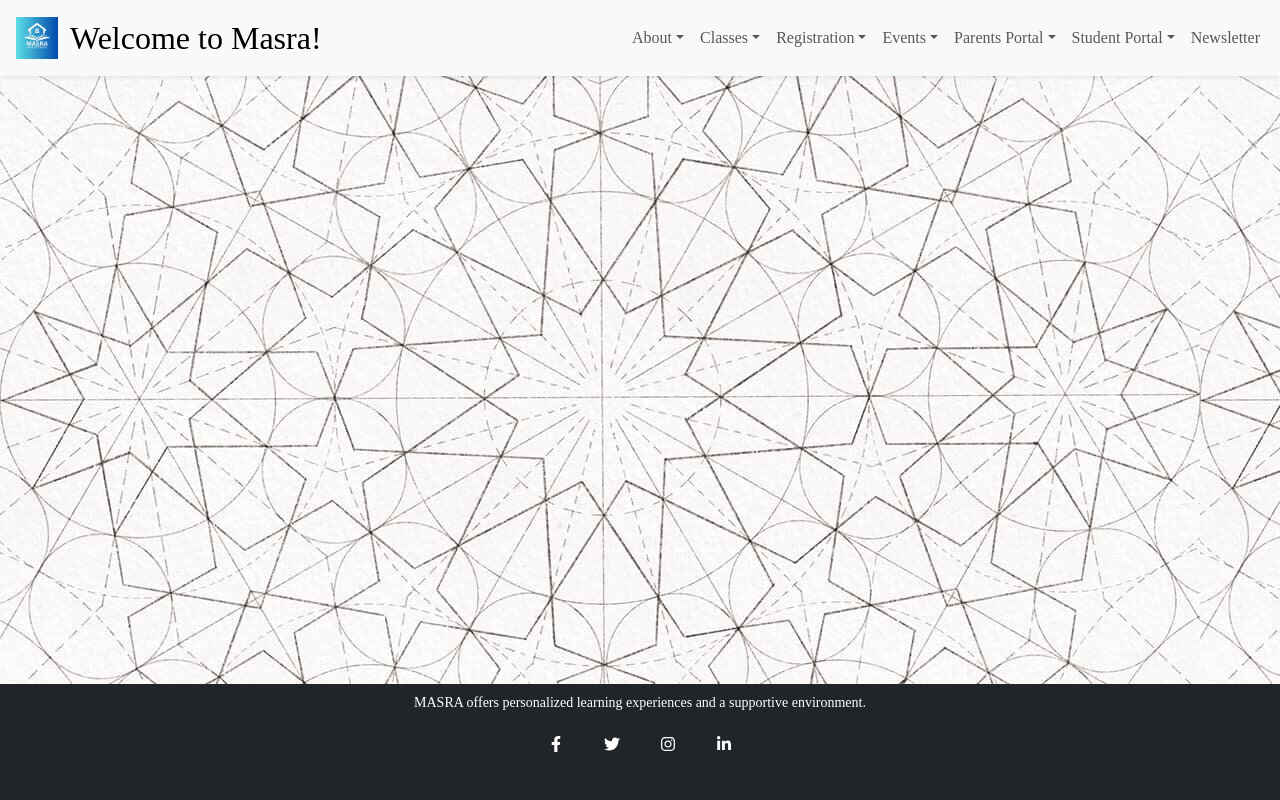
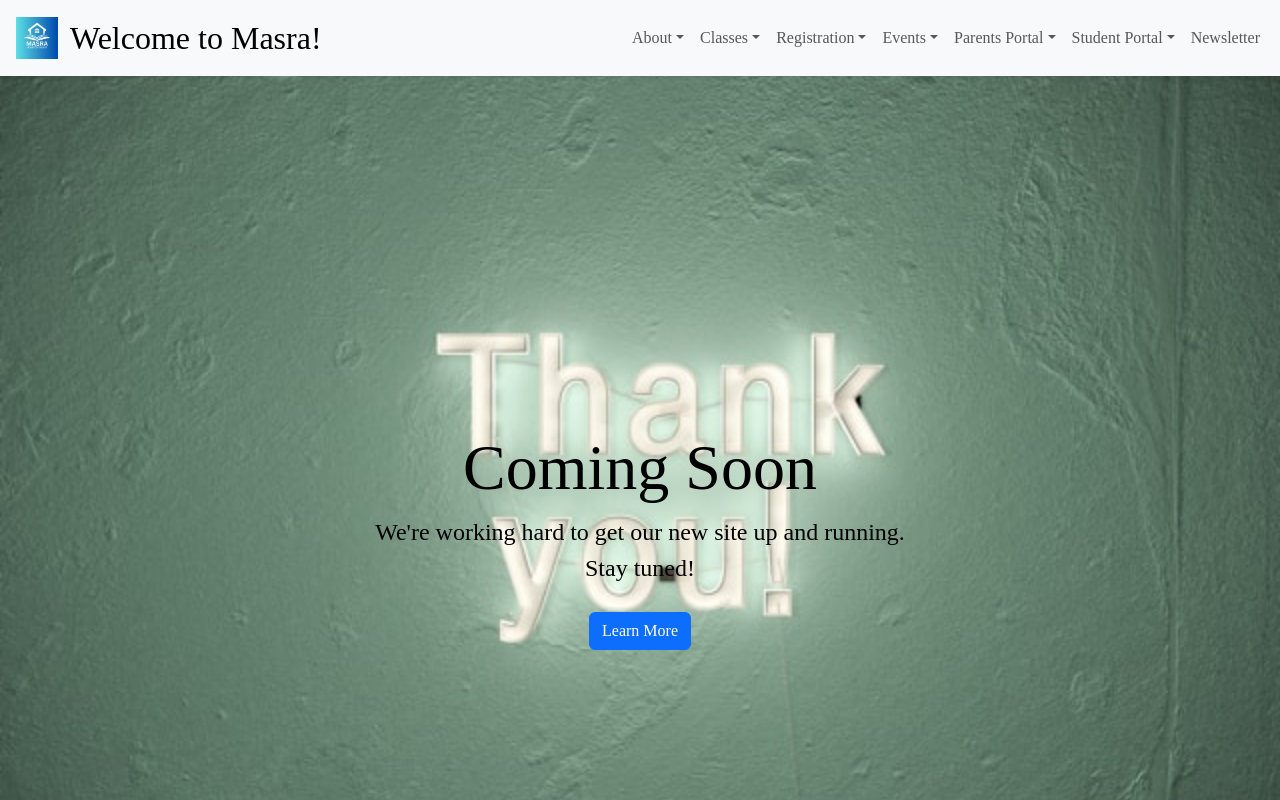
Before and after one commit to MahmoudAbdulrhman/masara, a React (Create React App) app in the folder masara/: page /regTab/regestration in a window 1280 px wide. Shown: the top 800 px of the page. Built offline with nearby package versions, Linux system fonts and the light colour scheme.

Commit message:
add regestration

```diff
--- a/masara/src/App.js
+++ b/masara/src/App.js
@@ -13,6 +13,7 @@ import Courses from './components/classes/courses';
 import Schedule from './components/classes/schedule';
 import RegTab from './components/regTab/Layout';
 import Form from './components/regTab/form';
+import Registration from './components/regTab/regestration';
 import './App.css'; // Import your custom CSS for layout
 
 
@@ -35,6 +36,7 @@ function App() {
             </Route>
             <Route path="regTab" element={<RegTab />}>
               <Route path="form" element={<Form />} />
+              <Route path="regestration" element={<Registration />} />
             </Route>
           </Routes>
 
--- a/masara/src/components/mainPage/navbar.js
+++ b/masara/src/components/mainPage/navbar.js
@@ -62,7 +62,7 @@ function NavScroll() {
               <NavDropdown.Item as={Link} to="/regTab/form" onClick={handleNavItemClick}>
                 Intrest Form
               </NavDropdown.Item>
-              <NavDropdown.Item href="#another-action" onClick={handleNavItemClick}>
+              <NavDropdown.Item as={Link} to="/regTab/regestration" onClick={handleNavItemClick}>
                 Registration
               </NavDropdown.Item>
               <NavDropdown.Item href="#something-else" onClick={handleNavItemClick}>
--- a/masara/src/components/regTab/regTab.css
+++ b/masara/src/components/regTab/regTab.css
@@ -13,3 +13,37 @@
     height: 1600px; /* Adjust height for smaller screens */
   }
 }
+
+/* reg-hero */
+.heror-section {
+  background: url('../../assets/soon.jpg') no-repeat center center;
+  background-size: cover;
+  height: 100vh;
+  display: flex;
+  align-items: center; /* Center vertically */
+  justify-content: center;
+  padding-top: 10%; /* Adjust this value to move the text higher */
+}
+
+.heror-content {
+    text-align: center;
+    color: #fff;
+    background-color: rgba(0, 0, 0, 0.5); /* Semi-transparent background for text */
+    padding: 2rem;
+    border-radius: 8px;
+    transform: translateY(-20%); /* Moves the content higher; adjust as needed */
+  }
+
+  .heror-content h1 {
+    font-size: 3rem;
+    margin-bottom: 1rem;
+  }
+
+  .heror-content p {
+    font-size: 1.25rem;
+    margin-bottom: 2rem;
+  }
+
+  .heror-content button {
+    font-size: 1rem;
+  }
--- /dev/null
+++ b/masara/src/components/regTab/regestration.js
@@ -0,0 +1,30 @@
+import React from 'react';
+import { Container, Row, Col, Button } from 'react-bootstrap';
+import 'animate.css';
+import './regTab.css'; // Import custom CSS for additional styling
+
+const Registration = () => {
+  return (
+    <div className="heror-section">
+      <Container className="text-center">
+        <Row className="justify-content-center align-items-center min-vh-100">
+          <Col xs={12} md={8} lg={6} className="animate__animated animate__fadeIn">
+            <div className="hero-content p-2">
+              <h1 className="display-3 text-black animate__animated animate__fadeIn animate__delay-1s ">
+                Coming Soon
+              </h1>
+              <p className="lead text-black animate__animated animate__fadeIn animate__delay-2s">
+                We're working hard to get our new site up and running. Stay tuned!
+              </p>
+              <Button variant="primary" className="animate__animated animate__fadeIn animate__delay-3s">
+                Learn More
+              </Button>
+            </div>
+          </Col>
+        </Row>
+      </Container>
+    </div>
+  );
+};
+
+export default Registration;
```
Also changed, not shown: masara/src/assets/soon.jpg (added), masara/src/assets/soon1.jpg (added).
